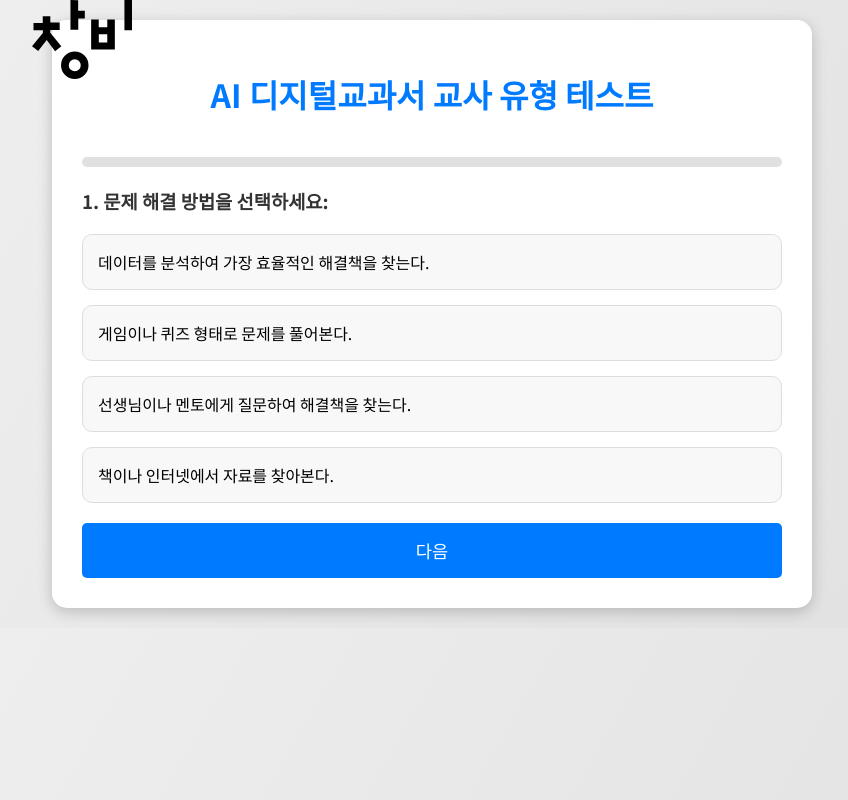
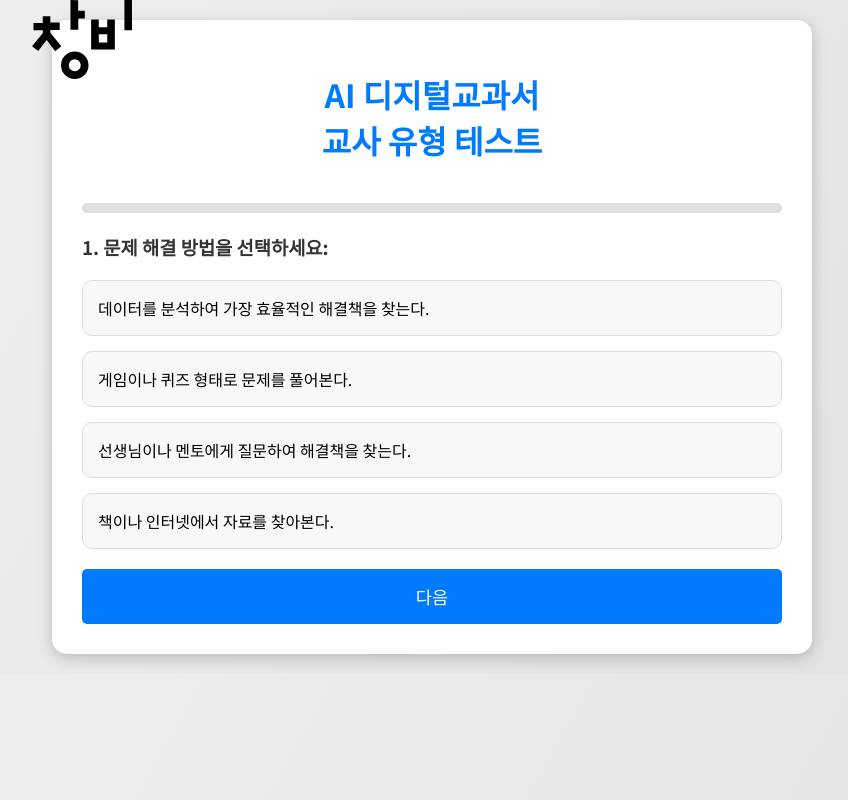
Before and after one commit to crossall/crossall.github.io, a plain HTML site: page index.html in a window 1280 px wide. Shown: the whole page, without its empty margins (208-1056 px from the left). Drawn offline with Linux system fonts and the light colour scheme.

Commit message:
Add files via upload

```diff
--- a/index.html
+++ b/index.html
@@ -137,7 +137,7 @@
 
 <div class="container">
     <img src="o0NxzkzANQ7-24YX5LkqfdTlLHQatwQ1_GYhJfAFTy-gw38oChQ_iRp62dx-wFIK2-PTVKm5qZH2oXu0rBituw.svg" alt="Logo" class="logo">
-    <h1>AI 디지털교과서 교사 유형 테스트</h1>
+    <h1>AI 디지털교과서 <br> 교사 유형 테스트</h1>
     <div class="progress-bar"><div></div></div>
     <form id="surveyForm">
         <!-- Question 1 -->
```
